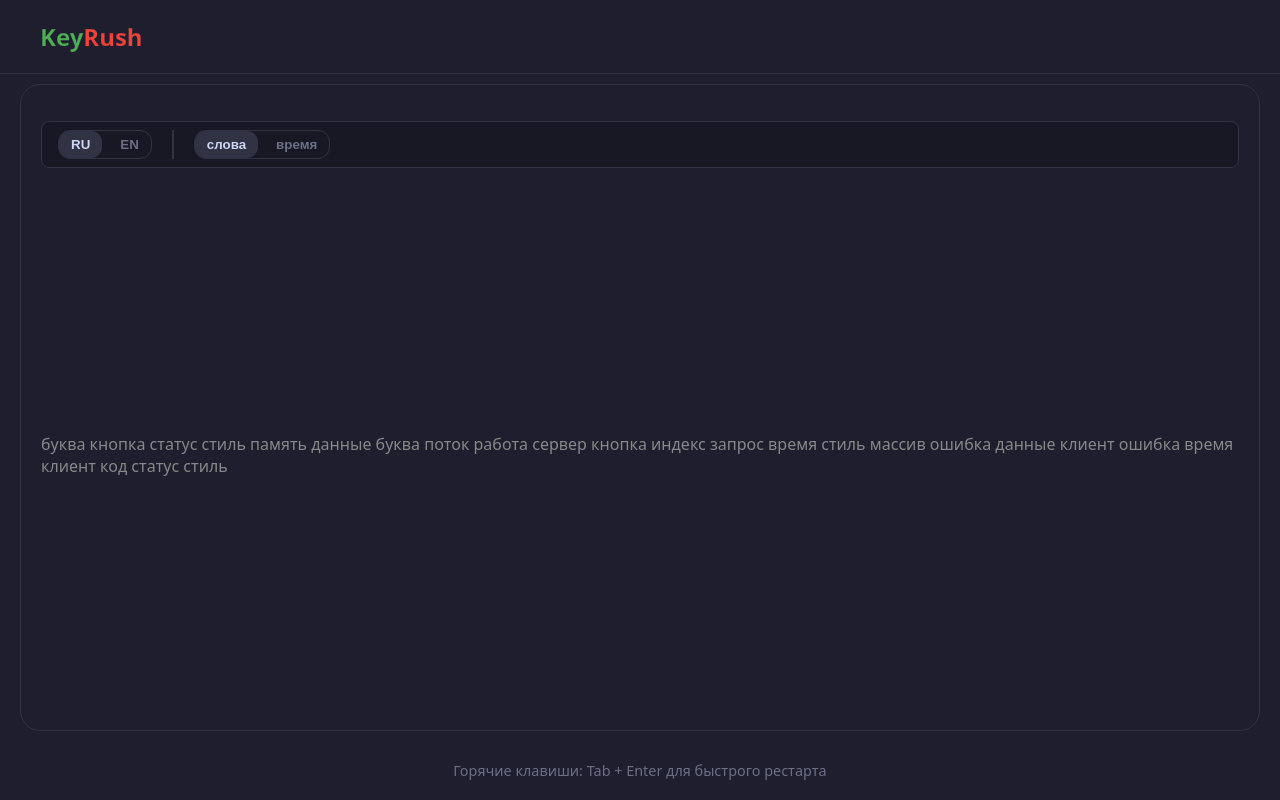
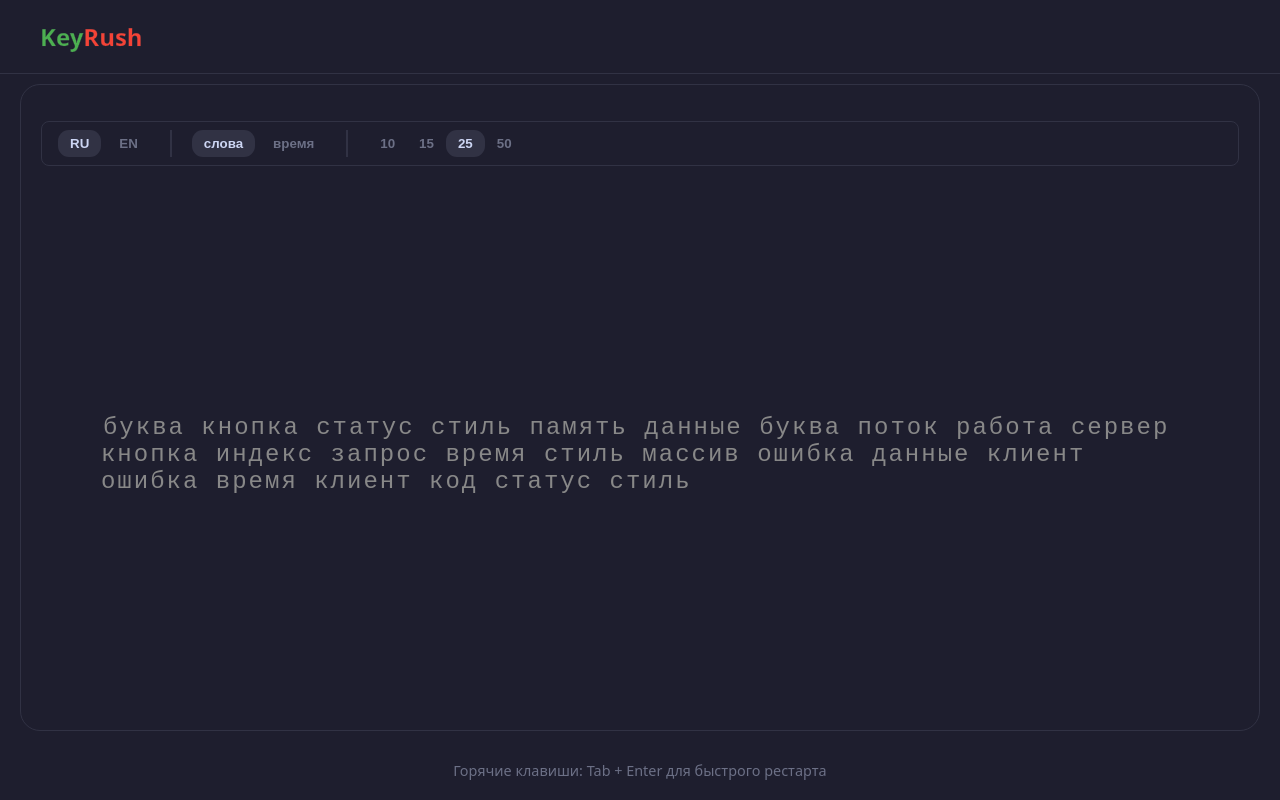
Before and after one commit to Glebess/KeyRush, a React (Vite) app: page / in a window 1280 px wide. Built offline with nearby package versions, Linux system fonts and the light colour scheme.

Commit message:
feat(ModeSelectorKeyboardTrainer):change mode , value mode , change style

```diff
--- a/src/features/change-mode/ui/ModeSelectorKeyboardTrainer.module.css
+++ b/src/features/change-mode/ui/ModeSelectorKeyboardTrainer.module.css
@@ -1,7 +1,6 @@
 .panel {
   display: flex;
   width: 100%;
-  background-color: var(--bg-secondary, #181825);
   border-radius: 8px;
   border: 1px solid var(--border-color, #313244);
   user-select: none;
@@ -13,8 +12,8 @@
   align-items: center;
   gap: 6px;
   border-radius: 12px;
-  border: 1px solid var(--border-color, #313244);
 }
+
 .btn {
   background: transparent;
   border: none;
@@ -23,7 +22,6 @@
   cursor: pointer;
   padding: 6px 12px;
   border-radius: 11px;
-
   transition:
     color 0.15s ease,
     background-color 0.15s ease;
--- a/src/features/change-mode/ui/ModeSelectorKeyboardTrainer.tsx
+++ b/src/features/change-mode/ui/ModeSelectorKeyboardTrainer.tsx
@@ -20,7 +20,6 @@ const LANGUAGES: Language[] = ["ru", "en"];
 const MODES: Mode[] = ["words", "time"];
 const WORD_OPTION: OptionValue[] = [10, 15, 25, 50];
 const TIME_OPTION: OptionValue[] = [15, 30, 60, 120];
-
 export const ModeSelectorKeyboardTrainer: React.FC<
   ModeSelectorKeyboardTrainerProps
 > = ({
@@ -63,9 +62,22 @@ export const ModeSelectorKeyboardTrainer: React.FC<
             ))}
           </div>
 
-          <div className={styles.divider} />
+          <div className={styles.line} />
         </>
       )}
+      <div>
+        {currentOption.map((val) => (
+          <button
+            key={val}
+            type="button"
+            className={`${styles.btn} ${selectedValue === val ? styles.active : ""}`}
+            onMouseDown={(e) => e.preventDefault()}
+            onClick={() => onValueChange(val)}
+          >
+            {val}
+          </button>
+        ))}
+      </div>
     </div>
   );
 };
--- a/src/pages/trainer/ui/TrainerPage.tsx
+++ b/src/pages/trainer/ui/TrainerPage.tsx
@@ -19,6 +19,9 @@ export const TrainerPage = () => {
     setMode(newMode);
     setSelectedValue(newMode === "time" ? 30 : 25);
   };
+  const handleValueChange = (newValue: OptionValue): void => {
+    setSelectedValue(newValue);
+  };
   return (
     <div className={styles.container}>
       <div className={styles.topBar}>
@@ -27,6 +30,7 @@ export const TrainerPage = () => {
           onLanguageChange={setLanguage}
           mode={mode}
           onModeChange={handleModeChange}
+          onValueChange={handleValueChange}
         />
       </div>
 
--- a/src/widgets/typing-box/ui/TypingBox.module.css
+++ b/src/widgets/typing-box/ui/TypingBox.module.css
@@ -1,8 +1,9 @@
-.container {
+.box {
   font-family: monospace;
-  font-size: 2rem;
   letter-spacing: 2px;
   user-select: none;
+  font-size: 24px;
+  max-width: 90%;
 }
 
 .char {
--- a/src/widgets/typing-box/ui/TypingBox.tsx
+++ b/src/widgets/typing-box/ui/TypingBox.tsx
@@ -14,7 +14,7 @@ export const TypingBox = ({ text }: TypingBoxProps) => {
         <span
           key={index}
           className={`${styles.char} ${styles[item.state]} ${
-            index === currentIndex ? styles.active : ""
+            index === currentIndex ? styles.current : ""
           }`}
         >
           {item.char}
```
